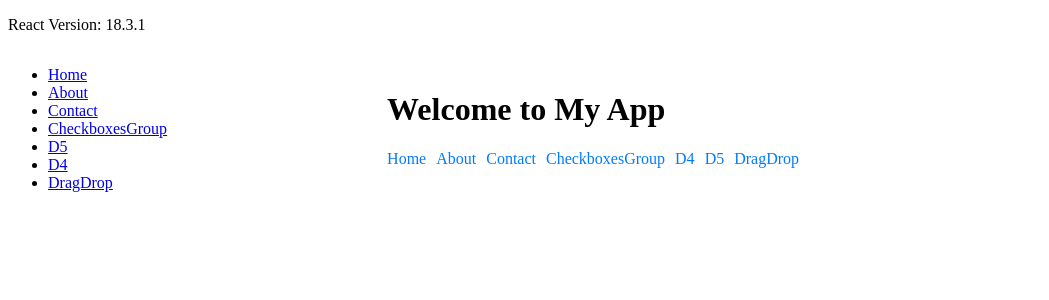
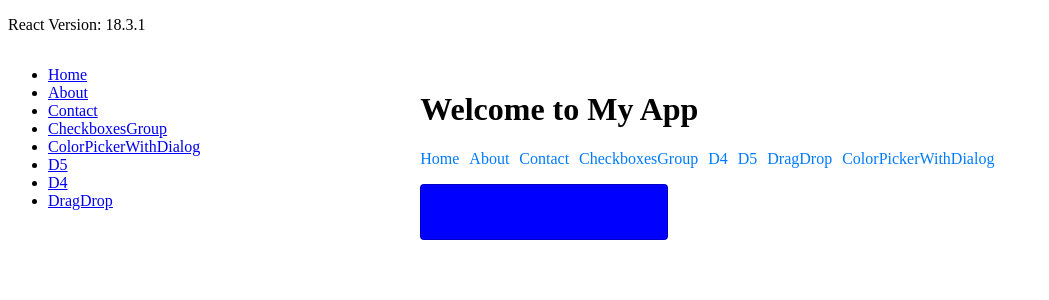
Before and after one commit to beentaken/Reactjs, a React (Create React App) app in the folder reactapp/: page /ColorPickerWithDialog in a window 1280 px wide. Shown: the top 300 px of the page, without its empty margins (0-1049 px from the left). Built offline with nearby package versions, Linux system fonts and the light colour scheme.

Commit message:
add pick color

```diff
--- a/reactapp/src/App.js
+++ b/reactapp/src/App.js
@@ -7,7 +7,7 @@ import Contact from './Pages/Contact';
 import DragDrop from './Pages/DragDrop';
 import Sidebar from './sitemap/Sidebar';
 import CheckboxesGroup from './ui/CheckboxesGroup';
-
+import ColorPickerWithDialog from './ui/ColorPickerWithDialog';
 import {
     TagFaces,
     Visibility,
@@ -25,6 +25,7 @@ function App() {
         { title: 'About', path: '/about' },
         { title: 'Contact', path: '/contact' },
         { title: 'CheckboxesGroup', path: '/CheckboxesGroup' },
+        { title: 'ColorPickerWithDialog', path: '/ColorPickerWithDialog' },
         { title: 'D5', path: '/D5' },
         { title: 'D4', path: '/D4' },
         { title: 'DragDrop', path: '/DragDrop' },
@@ -55,7 +56,8 @@ function App() {
     return (
         <Router>
             <div className="app-container">
-        {/*        <Api />*/}
+                {/*        <Api />*/}
+                <div className="notices"> </div>
                 <Sidebar pages={pages} />
                 <div className="main-content">
                     <h1>Welcome to My App</h1>
@@ -69,6 +71,7 @@ function App() {
                             <li><Link to="/D5">D5</Link></li>
                             {/*  <li><Api to="/api">Api</Api></li>*/}
                             <li><Link to="/DragDrop">DragDrop</Link></li>
+                            <li><Link to="/ColorPickerWithDialog">ColorPickerWithDialog</Link></li>
                         </ul>
                     </nav>
                     <Routes>
@@ -79,6 +82,7 @@ function App() {
                         <Route path="/D4" element={<D4 />} />
                         <Route path="/D5" element={<D5 />} />
                         <Route path="/DragDrop" element={<DragDrop />} />
+                        <Route path="/ColorPickerWithDialog" element={<ColorPickerWithDialog />} />
    {/*                     <Route path="/api" element={<Api />} />*/}
                     </Routes>
                 </div>
--- a/reactapp/src/ui/ColorPickerWithDialog.js
+++ b/reactapp/src/ui/ColorPickerWithDialog.js
@@ -51,7 +51,10 @@ function ColorPickerWithDialog() {
             <Dialog open={open} onClose={handleClose}>
                 <DialogTitle>Select a Color</DialogTitle>
                 <DialogContent>
-                    <Grid container spacing={2}>
+                    <Grid
+                         container
+                        //  spacing={2} //
+                    >
                         {colorOptions.map((option) => (
                             <Grid item xs={4} key={option}>
                                 <Box
@@ -61,8 +64,8 @@ function ColorPickerWithDialog() {
                                         height: 50,
                                         backgroundColor: option,
                                         cursor: 'pointer',
-                                        borderRadius: '50%',
-                                        border: '2px solid #000',
+                                        // borderRadius: '50%',//
+                                        //   border: '2px solid #000', //
                                     }}
                                 />
                             </Grid>
```
